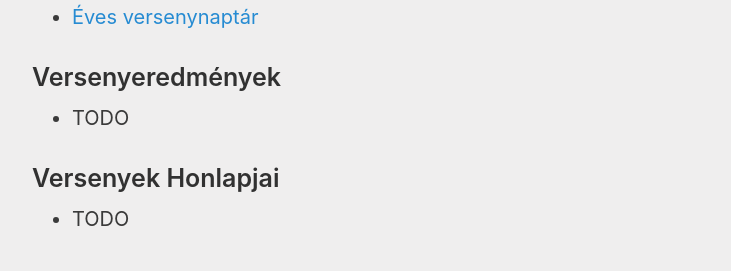
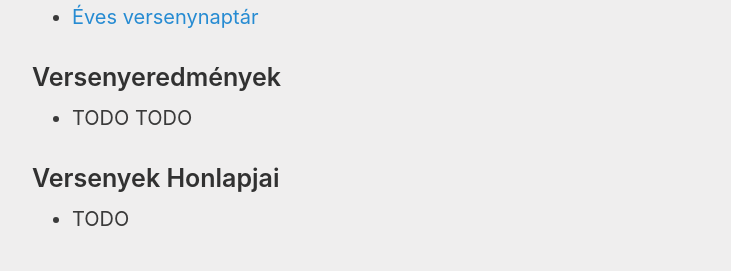
Before and after one commit to zmg-matematika/zmg-matematika.github.io, a Jekyll site: the page built from index.md, in a window 1280 px wide. Shown: the part 721-992 px from the top of the page, without its empty margins (258-989 px from the left). Built offline with Jekyll 4.4.1, drawn with Linux system fonts in a browser that asks for light colours.

Commit message:
Update kezdolap.md

```diff
--- a/_includes/kezdolap.md
+++ b/_includes/kezdolap.md
@@ -11,7 +11,7 @@
 
 ### Versenyeredmények
 
-- TODO
+- TODO TODO
 
 ### Versenyek Honlapjai
 
```
